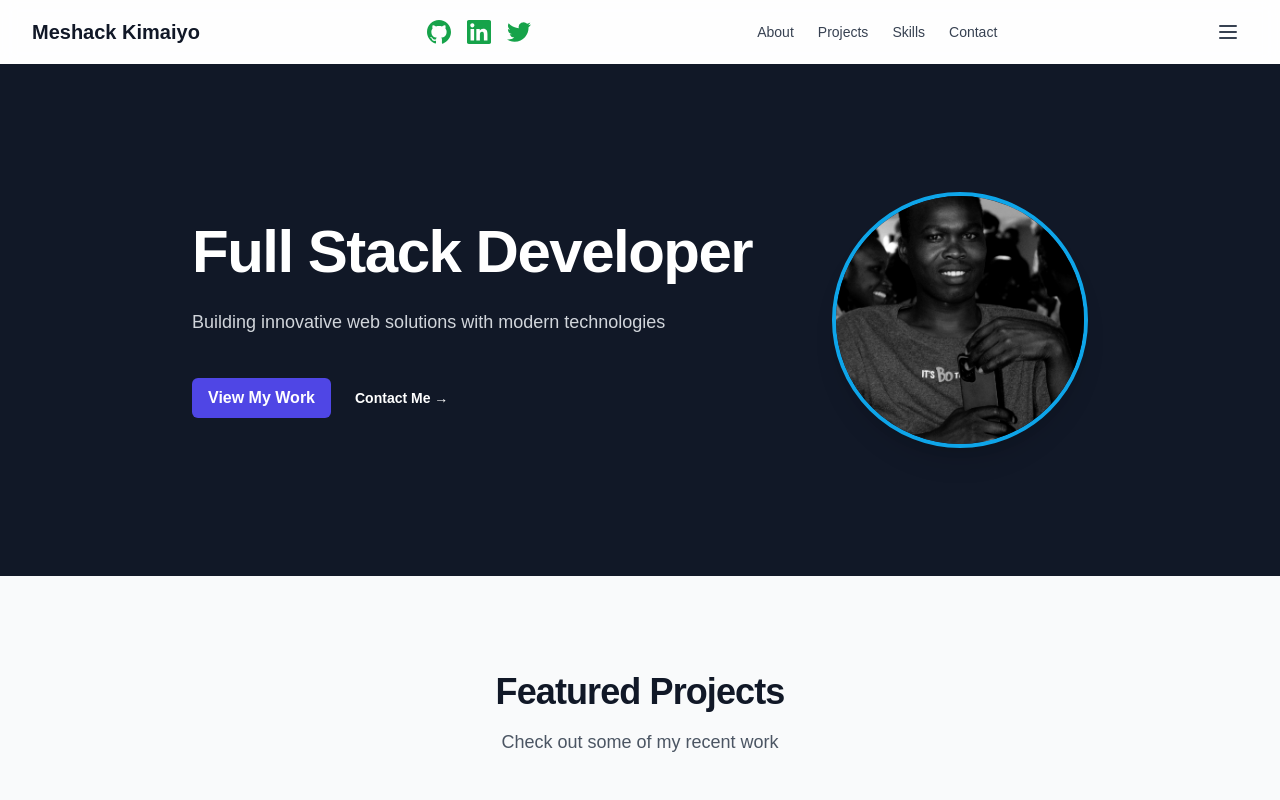
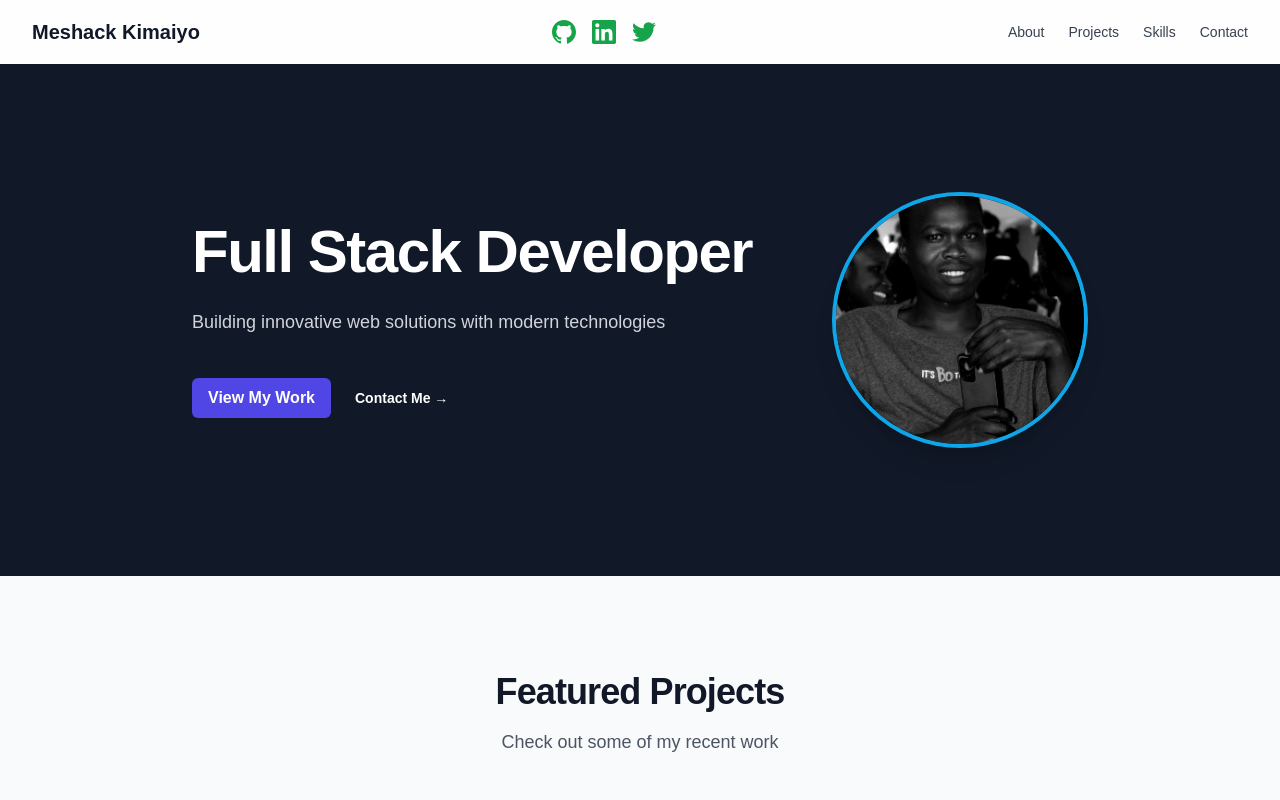
Before and after one commit to meshackkiplimo/kimaiyo, a Nuxt app in the folder me/: page / in a window 1280 px wide. Shown: the top 800 px of the page. Built offline with nearby package versions, Linux system fonts and the light colour scheme.

Commit message:
fix: ensure mobile menu button is hidden on larger screens

```diff
--- a/me/app.vue
+++ b/me/app.vue
@@ -45,7 +45,7 @@
 
         <button
           @click="mobileMenuOpen = !mobileMenuOpen"
-          class="rounded-md p-2 text-gray-700 hover:bg-gray-100 dark:text-gray-300 dark:hover:bg-gray-800"
+          class="md:hidden rounded-md p-2 text-gray-700 hover:bg-gray-100 dark:text-gray-300 dark:hover:bg-gray-800"
         >
           <span class="sr-only">Open menu</span>
           <svg
```
